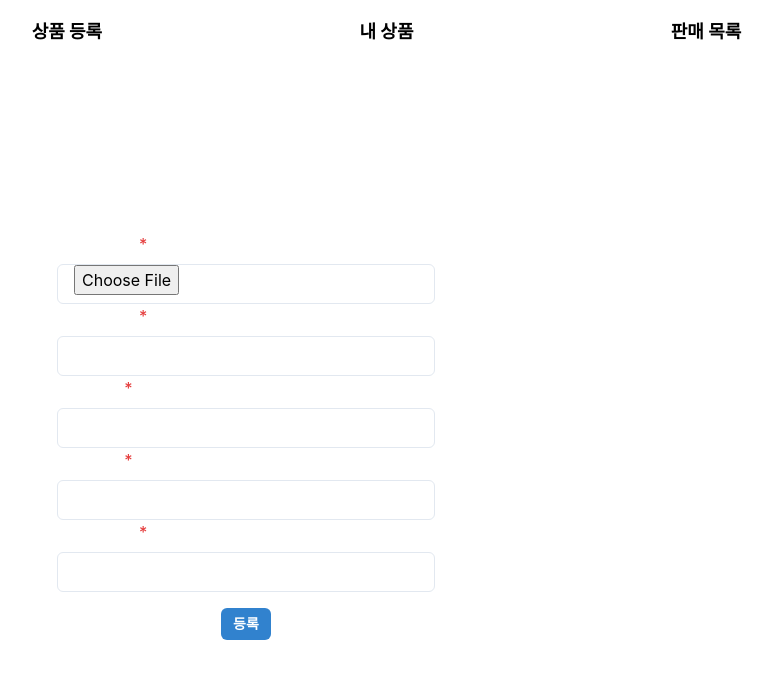
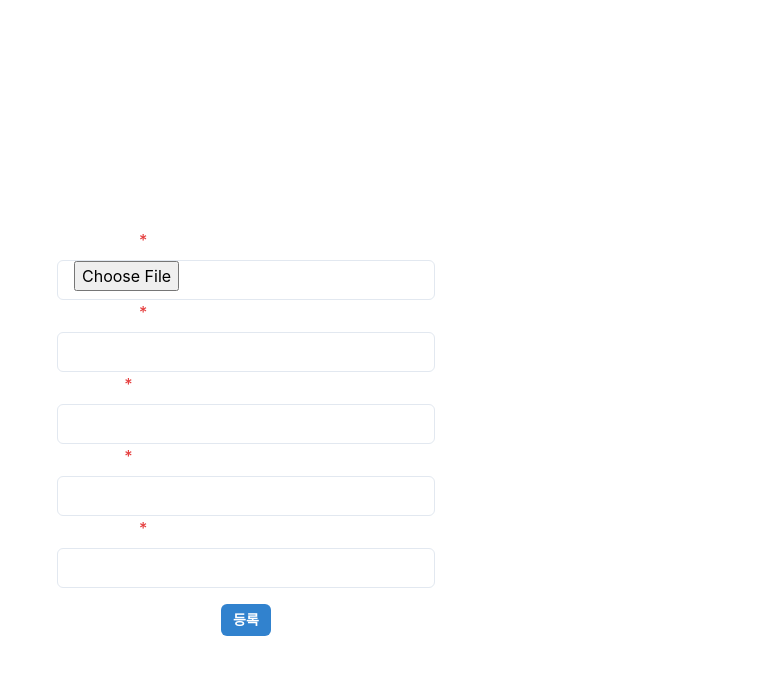
Before and after one commit to rhddbsghks/MZGZ, a React (Create React App) app in the folder frontend/: page / in a window 1280 px wide. Shown: the top 678 px of the page, without its empty margins (394-1166 px from the left). Built offline with nearby package versions, Linux system fonts and the light colour scheme; what web3 would draw is missing.

Commit message:
22.03.31 eonyong

```diff
--- a/frontend/src/components/Layout.js
+++ b/frontend/src/components/Layout.js
@@ -1,44 +1,41 @@
 import React from "react";
 import { Link } from "react-router-dom";
-import { Stack, Flex, Text, Box, Button } from "@chakra-ui/react";
+import { Stack, Flex, Text, GridItem, Grid } from "@chakra-ui/react";
 
 const Layout = ({ children }) => {
   return (
     <Stack h="100vh" color="Background">
-      <Flex bg="unset" p={4} justifyContent="space-around" alignItems="center">
-        <Box>
+      <Grid templateColumns='repeat(12, 1fr)' bg="unset" p={4} justifyContent="space-around" alignItems="center">
+        <GridItem colSpan={1} justifySelf='center'>
           <Text fontWeight="bold">MZGZ</Text>
-        </Box>
-        <Link to="/">
-          <Button
-          size="sm" colorScheme="unset"
-          textColor="black" fontWeight='bold' fontSize='large'
+        </GridItem>
+        <GridItem colSpan={8} />
+        <GridItem colSpan={1} justifySelf='center'>
+          <Link to="/" colorScheme="unset"
+            textColor="black" fontWeight='bold' fontSize='large'
           >
             상품 등록
-          </Button>
-        </Link>
-        <Link to="/my-product">
-          <Button
-          size="sm" colorScheme="unset"
+          </Link>
+        </GridItem>
+        <GridItem colSpan={1} justifySelf='center'>
+          <Link to="/my-product" size="sm" colorScheme="unset"
           textColor="black" fontWeight='bold' fontSize='large'
           >
             내 상품
-          </Button>
-        </Link>
-        <Link to="/sale-product">
-          <Button
+          </Link>
+        </GridItem>
+        <GridItem colSpan={1} justifySelf='center'>
+          <Link to="/sale-product"
           size="sm" colorScheme="unset"
           textColor="black" fontWeight='bold' fontSize='large'
           >
             판매 목록
-          </Button>
-        </Link>
-      </Flex>
+          </Link>
+        </GridItem>
+      </Grid>
       <Flex
-        direction="column"
-        h="full"
-        justifyContent="center"
-        alignItems="center"
+        direction="column" h="full"
+        justifyContent="center" alignItems="center"
       >
         {children}
       </Flex>
```
Also changed, not shown: frontend/src/components/MyProductCard.js (+12 -27 lines).
